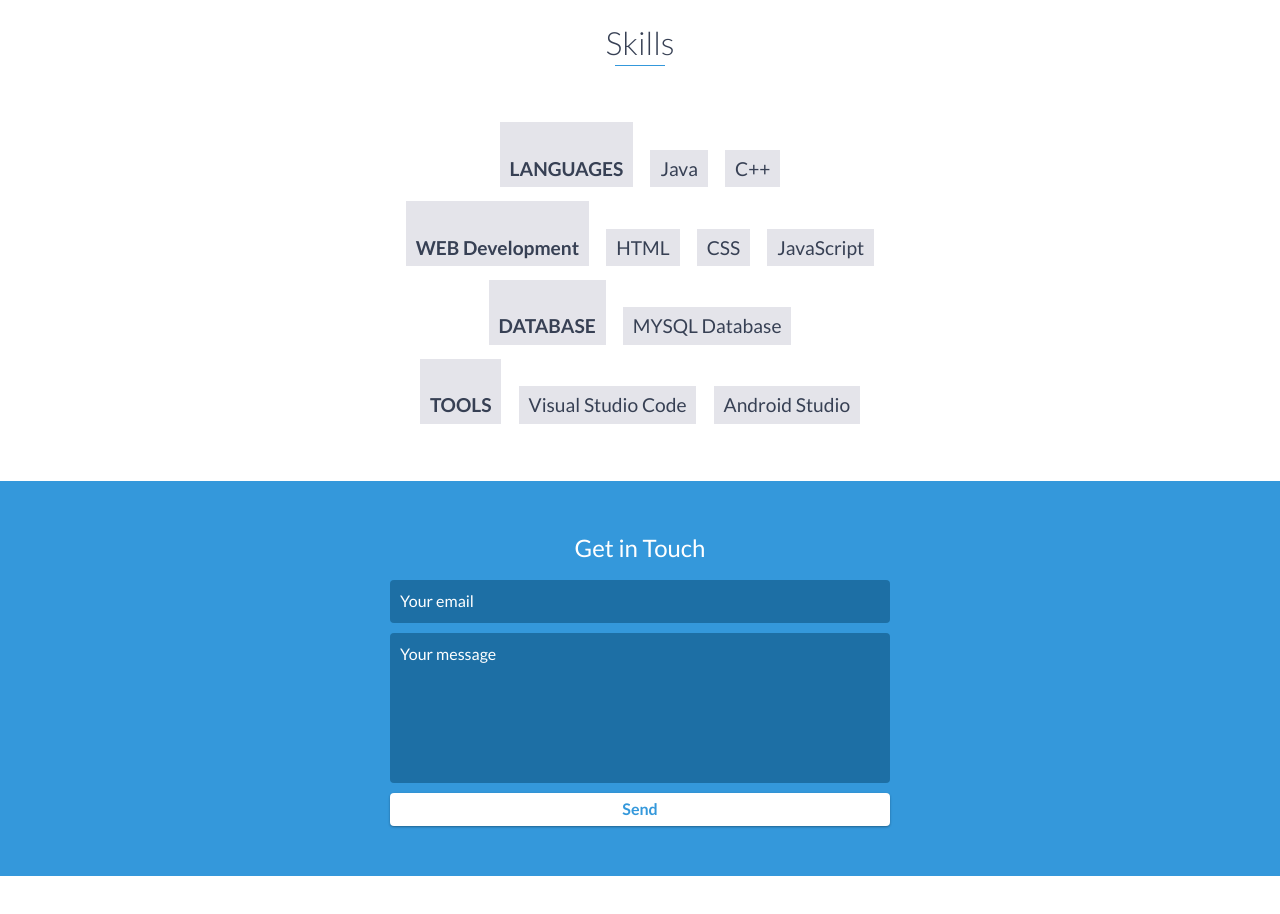
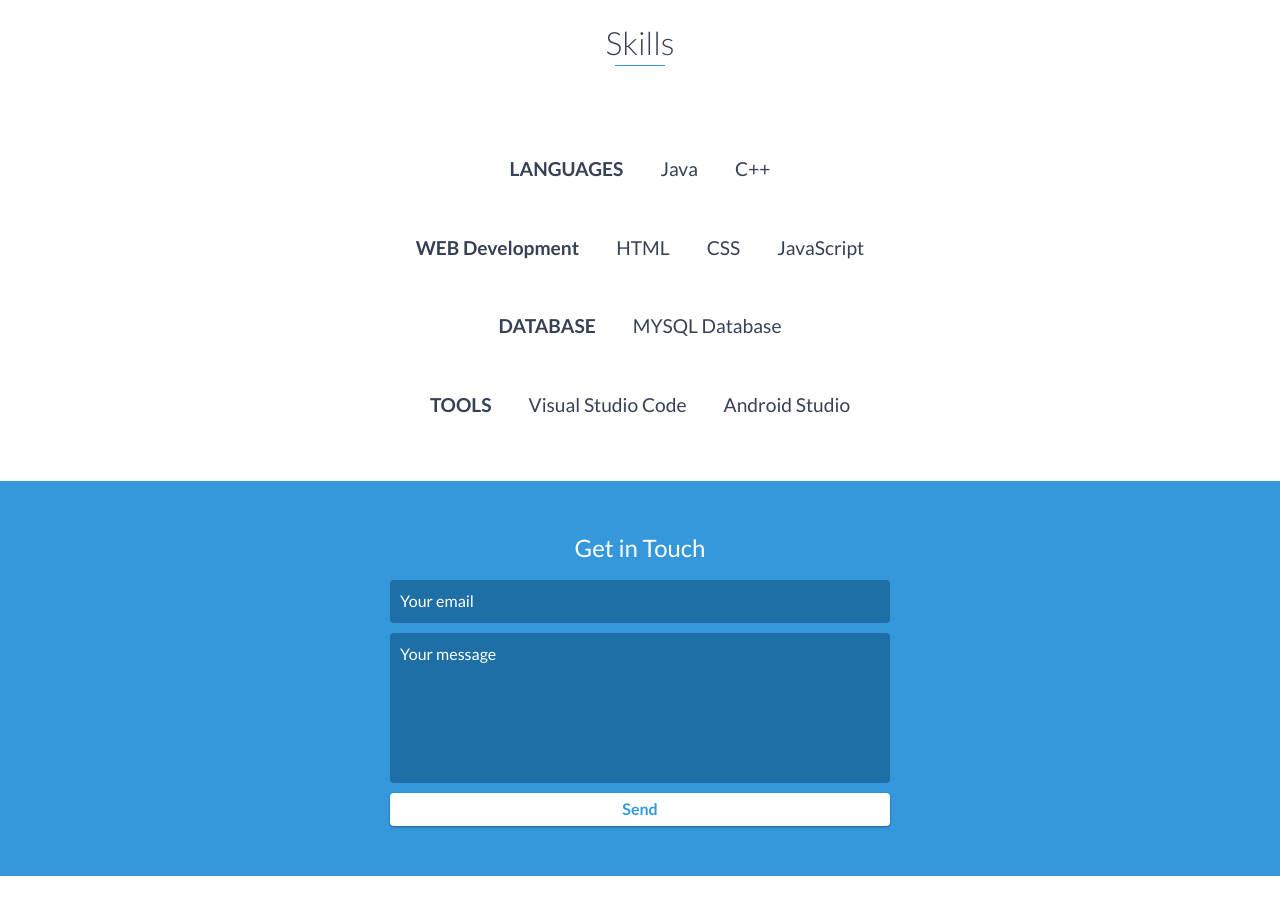
Before and after one commit to gustixxv/gustixxv.github.io, a website: page index.html in a window 1280 px wide. Shown: the part 2880-3794 px from the top of the page. Drawn offline with nearby package versions, Linux system fonts and the light colour scheme; files that its build step writes are made by us from their sources.

Commit message:
Update styles.scss

```diff
--- a/scss/styles.scss
+++ b/scss/styles.scss
@@ -715,7 +715,6 @@ footer {
         margin: 7px;
         padding: 5px 10px;
         color: $heading;
-        background: darken($background-alt, 5%);
         list-style: none;
         cursor: default;
         font-size: 1.2em;
```
